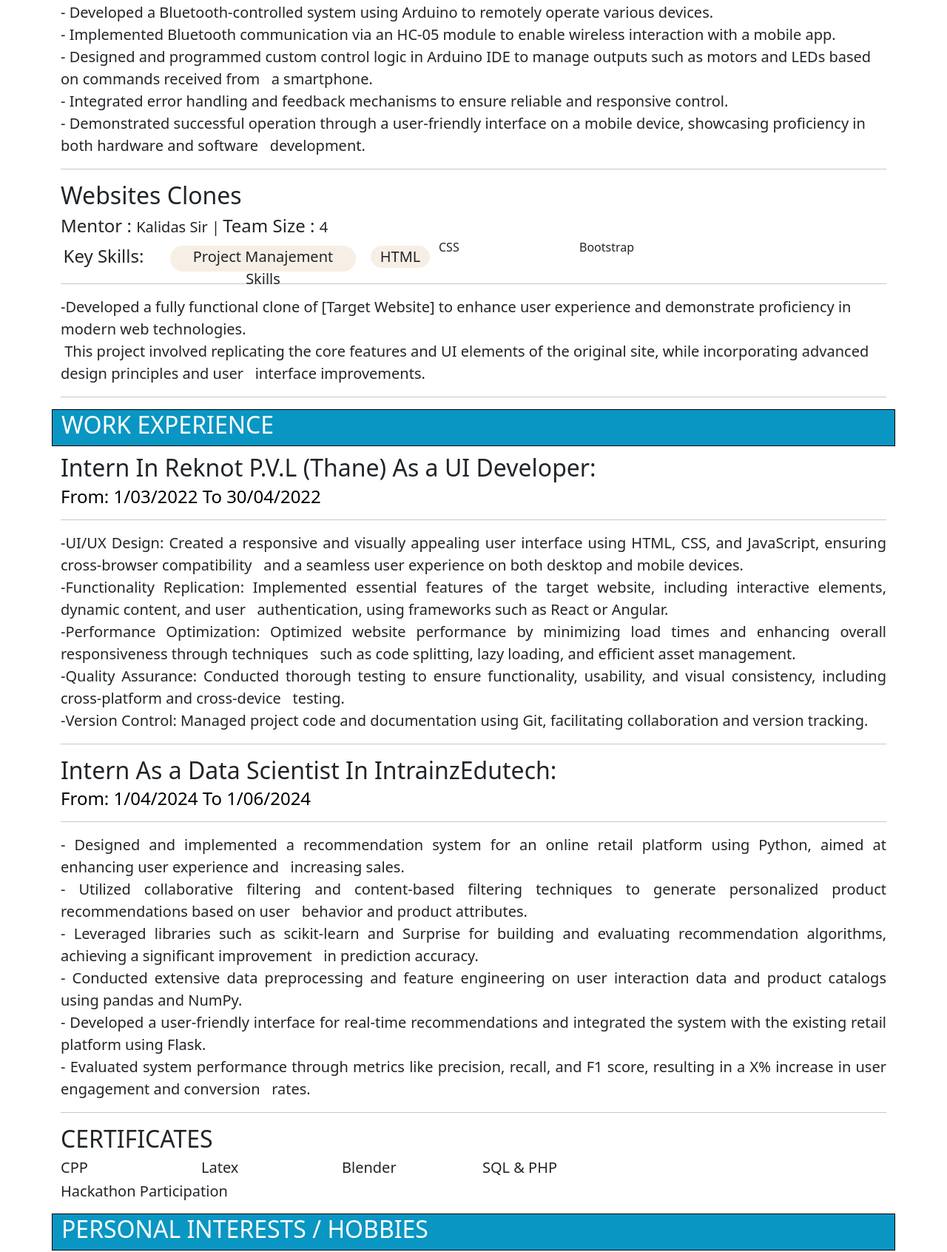
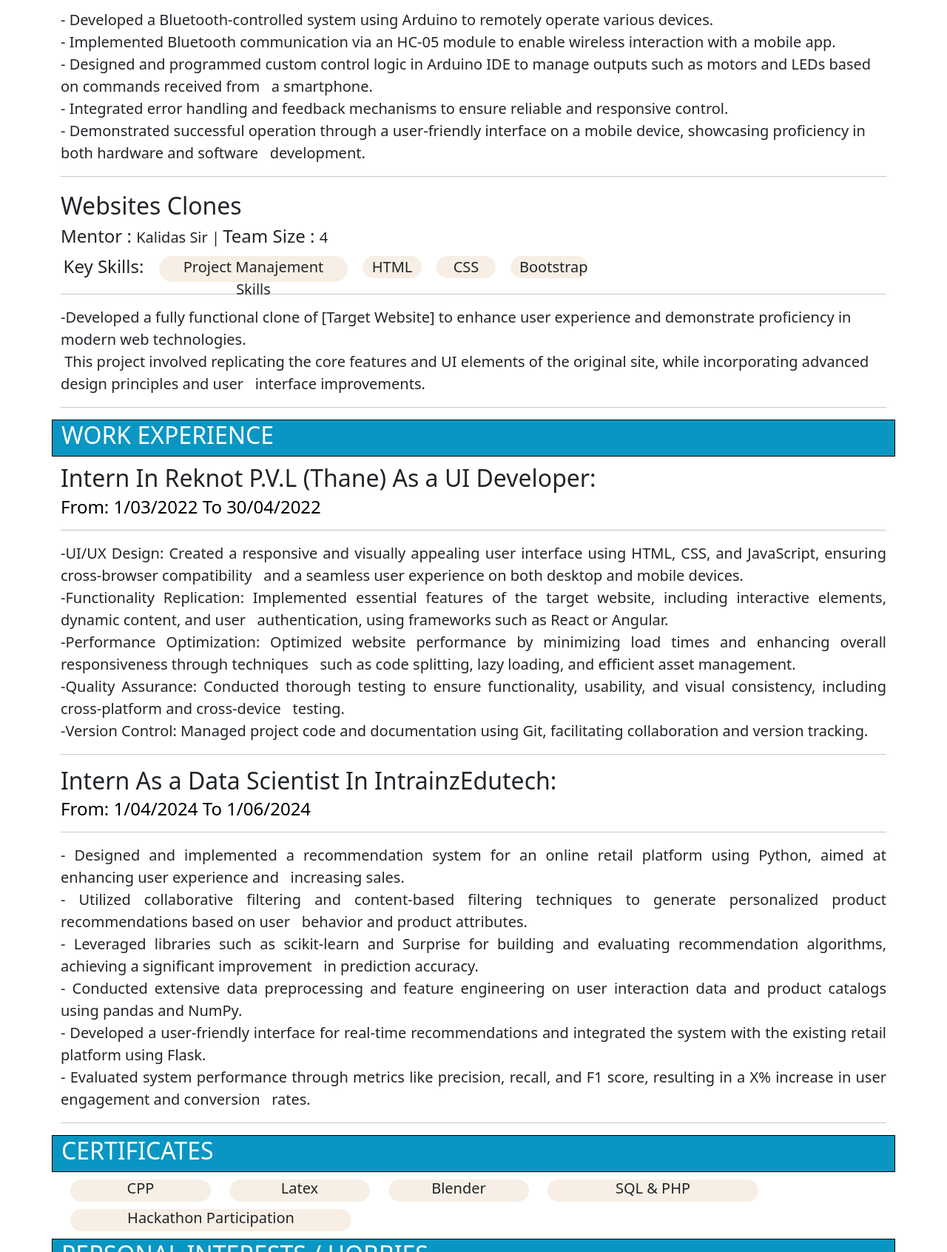
Before and after one commit to soban0987/Resume, a plain HTML site: page index.html in a window 1280 px wide. Shown: the part 1108-2800 px from the top of the page at 74% size. Drawn offline with nearby package versions, Linux system fonts and the light colour scheme.

Commit message:
Add files via upload

```diff
--- a/style.css
+++ b/style.css
@@ -21,6 +21,10 @@ span{
     margin-bottom: 0;
     font-size: 20px;
 }
+.github{
+    margin: 0%;
+    font-size: 20px;
+}
 .address{
     font-size: 20px;
 }
@@ -31,6 +35,7 @@ span{
     height: 50px;
     align-items: center;
     border: black 0.1px solid;
+
 
 }
 .sum-det{
@@ -122,7 +127,26 @@ font-weight: 4./00;
     margin-left: 20px;
     font-size: 20px;
 }
-
+.css{
+    width: 80px;
+    height: 30px;
+    border-radius: 20px;
+    background-color: #F7EFE5;
+    margin-top: 10px;
+    text-align: center;
+    margin-left: 20px;
+    font-size: 20px;
+}
+.bst{
+    width: 105px;
+    height: 30px;
+    border-radius: 20px;
+    background-color: #F7EFE5;
+    margin-top: 10px;
+    text-align: center;
+    margin-left: 20px;
+    font-size: 20px;
+}
 .leadership{
     width: 120px;
     height: 35px;
@@ -145,14 +169,18 @@ font-weight: 4./00;
     font-size: 20px;
 }
 .projma{
-    width: 251px;
+    width: 255px;
     height: 35px;
     border-radius: 20px;
     background-color: #F7EFE5;
     margin-top: 10px;
     text-align: center;
-    margin-left: 20px;
+    margin-left: 5px;
     font-size: 20px;
+}
+.website
+{
+    margin-top: 20px;
 }
 .website > h4{
     display: inline;
@@ -160,6 +188,9 @@ font-weight: 4./00;
 .website > p{
     display: inline;
     font-size: 20px;
+}
+.bluecar{
+    margin-top: 20px;
 }
 .bluecar > h4{
 display: inline;
@@ -172,6 +203,9 @@ font-size: 20px;
     display: grid;
     width: 100%;
     grid-template-rows: 1fr;
+}
+.keys-web{
+    margin-bottom: 5px;
 }
 .descar{
     font-size: 20px;
@@ -260,19 +294,55 @@ margin-bottom: 10px;
     grid-template-columns: 62% 38%;
 }
 
+.cer{
+    background-color: #F7EFE5;
+    display: flex;
+    color: white;
+    background-color: #0A96c3;
+    height: 50px;
+    align-items: center;
+    border: black 0.1px solid;
+    margin-top: 10px;
+}
+.certi{
+    height: 30px;
+    border-radius: 20px;
+    background-color: #F7EFE5;
+    margin-top: 10px;
+    text-align: center;
+    margin-left: 25px;
+}
+
 
 @media (max-width:768px){
-    .expertise{
+    .expertise,.certi{
         margin-left: 0;
     }
     .hd{
         width: 125px;
     }
-    .hob,.intern,.ke,.ed,.summary,.proj{
-        height: 70px;
+    .hob,.intern,.ke,.ed,.summary,.proj,.pd,.cer{
+        justify-content: center;
+
+    }
+    .hob{
+        height: 65px;
+    }
+    #hobbies{
+        margin-top: 20px;
+        margin-bottom: 20px;
+
+
     }
     .year{
         margin-top: 0px;
         width: 500px;
     }
+
      }
+
+@media (max-width:262px)   {
+    .projma{
+        height: 57px;
+    }
+}
```
